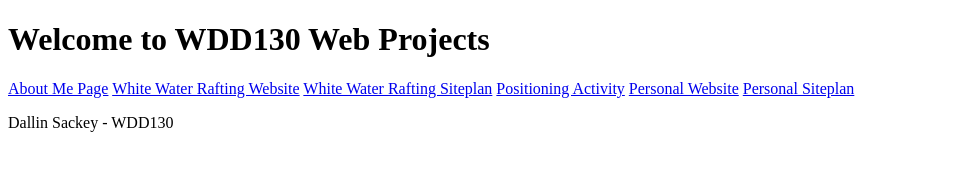
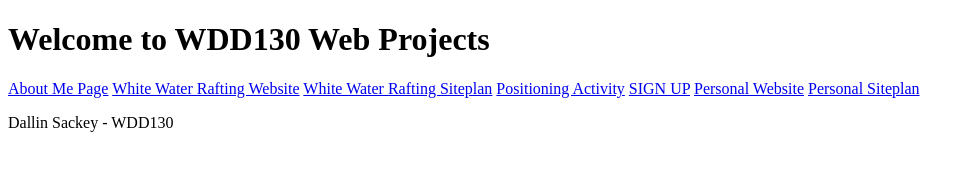
Before and after one commit to codex-0/WDD-130, a plain HTML site: page index.html in a window 1280 px wide. Shown: the whole page, without its empty margins (0-975 px from the left). Drawn offline with Linux system fonts and the light colour scheme.

Commit message:
components

```diff
--- a/index.html
+++ b/index.html
@@ -16,6 +16,7 @@
           >White Water Rafting Siteplan</a
         >
         <a href="positioning.html">Positioning Activity</a>
+        <a href="components.html">SIGN UP</a>
         <a href="#">Personal Website</a>
         <a href="#">Personal Siteplan</a>
       </nav>
```
Also changed, not shown: components.css (renamed from sitso-styles/components.css), components.html (renamed from sitso-styles/components.html).
